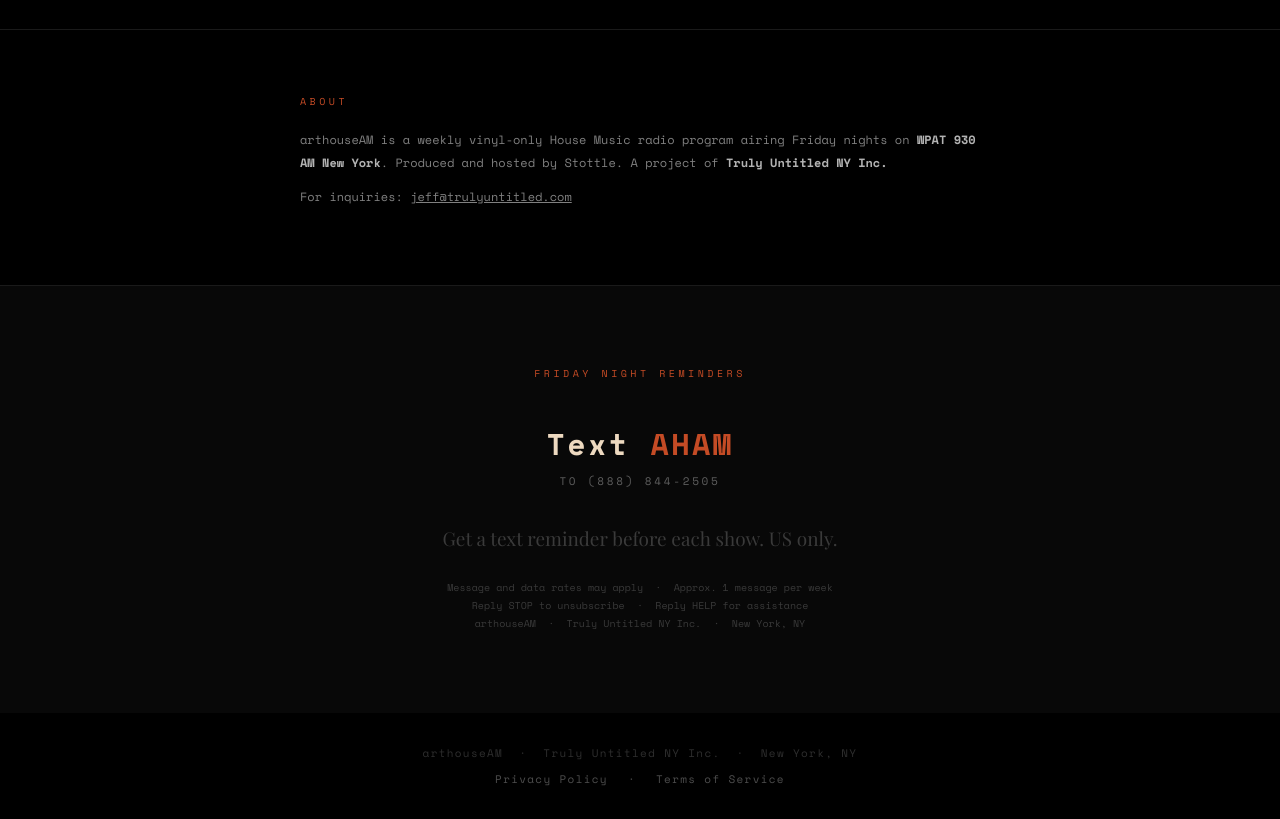
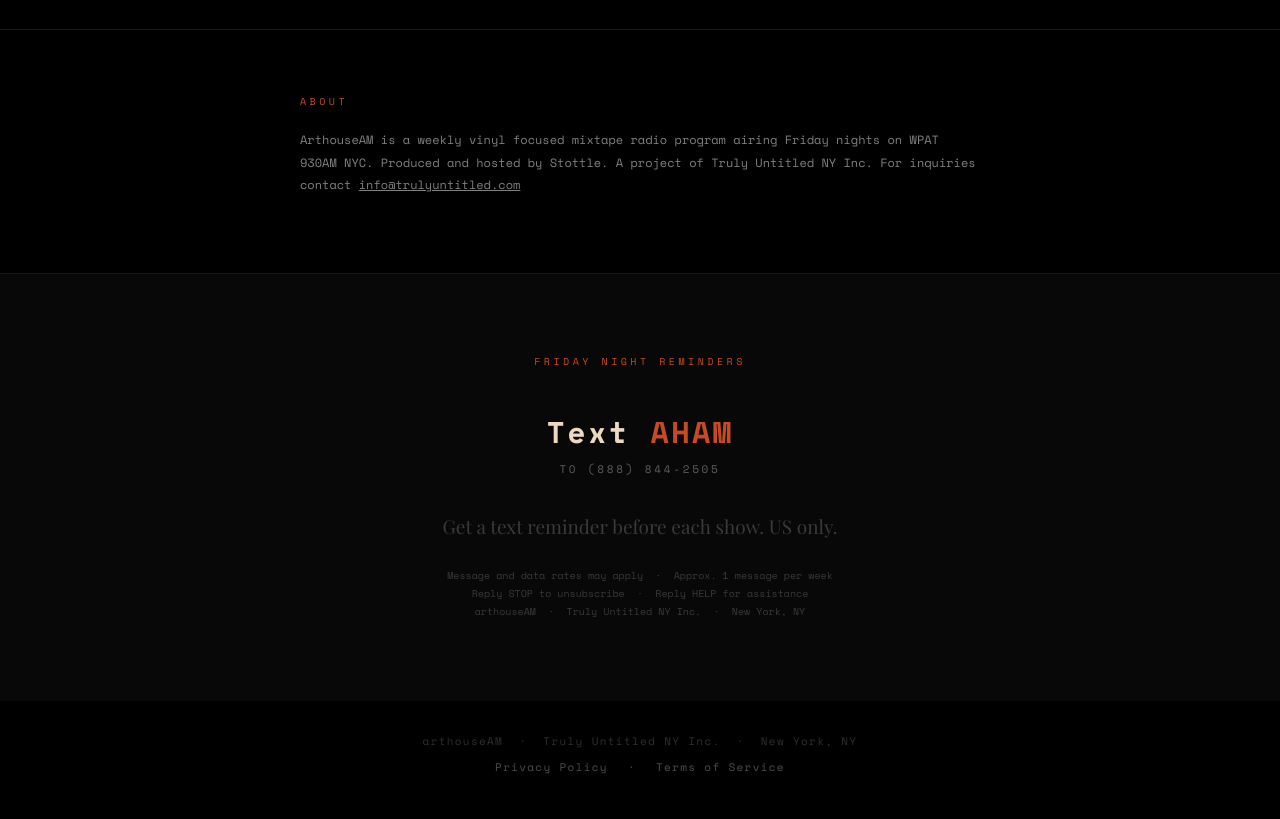
Before and after one commit to NFTvParty/arthouseam, a website: page index.html in a window 1280 px wide. Shown: the part 3980-4799 px from the top of the page. Drawn offline with nearby package versions, Linux system fonts and the light colour scheme; a web font is replaced by a local one.

Commit message:
Update index.html

```diff
--- a/index.html
+++ b/index.html
@@ -810,8 +810,7 @@
 <section class="about-strip" id="about">
   <div class="about-strip-inner">
     <p class="about-eyebrow">About</p>
-    <p class="about-body">arthouseAM is a weekly vinyl-only House Music radio program airing Friday nights on <strong style="color:rgba(255,255,255,0.7);">WPAT 930 AM New York</strong>. Produced and hosted by Stottle. A project of <strong style="color:rgba(255,255,255,0.7);">Truly Untitled NY Inc.</strong></p>
-    <p class="about-body">For inquiries: <a href="mailto:jeff@trulyuntitled.com">jeff@trulyuntitled.com</a></p>
+    <p class="about-body">ArthouseAM is a weekly vinyl focused mixtape radio program airing Friday nights on WPAT 930AM NYC. Produced and hosted by Stottle. A project of Truly Untitled NY Inc. For inquiries contact <a href="mailto:info@trulyuntitled.com">info@trulyuntitled.com</a></p>
   </div>
 </section>
 
```
